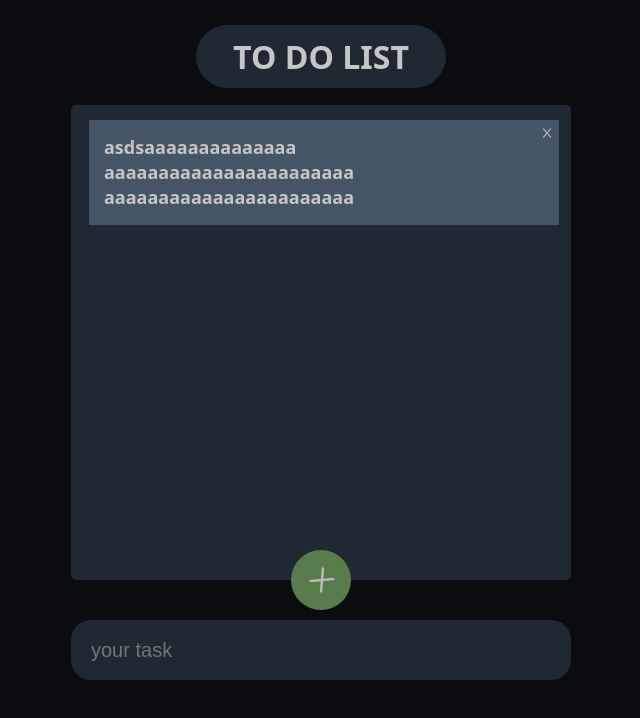
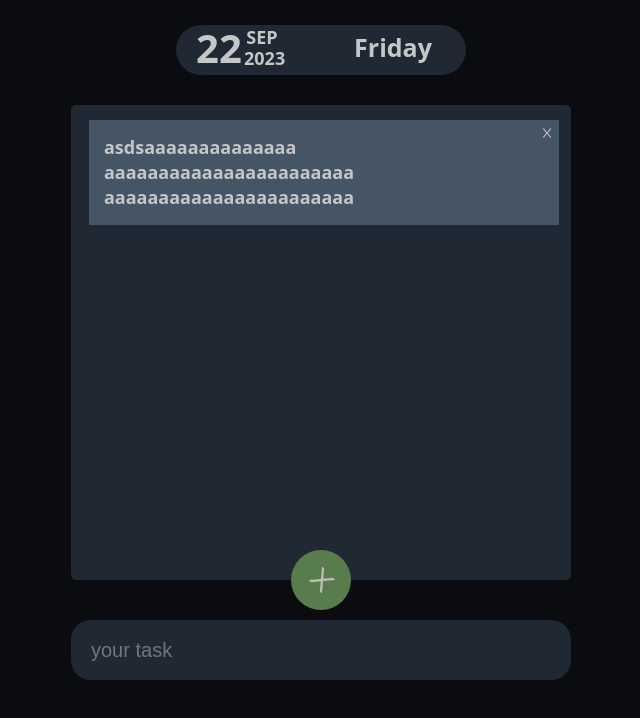
Before and after one commit to ArtemMartynow/react-toDoList, a React (Create React App) app: page / in a window 1280 px wide. Shown: the top 718 px of the page, without its empty margins (319-959 px from the left). Built offline with nearby package versions, Linux system fonts and the light colour scheme.

Commit message:
fixed bugs and changed the header.

```diff
--- a/src/App.js
+++ b/src/App.js
@@ -21,7 +21,7 @@ class App extends React.Component {
     render() {
     return (
       <div className='app'>
-        <Header text='TO DO LIST' />
+        <Header />
         <Tasks tasks={this.state.tasks} deleteTask={this.deleteTask} />
         <AddTask addTask={this.addTask} />
       </div>
--- a/src/components/AddTask.js
+++ b/src/components/AddTask.js
@@ -14,10 +14,16 @@ class AddTask extends React.Component {
       <form ref={(el) => this.myForm = el}>
         <input placeholder='your task' onChange={(text) => {this.setState({ title: text.target.value })}} />
         <button type='button' onClick={() => {
+          if(this.state.title === '') {
+            return
+          } else {
             this.myForm.reset()
             this.props.addTask({
                 title: this.state.title
-            })}
+            })
+            return this.setState({title: ''})
+          }
+          }
         }><AiOutlineClose className='add-icon' /></button>
       </form>
     )
--- a/src/components/Header.js
+++ b/src/components/Header.js
@@ -2,12 +2,23 @@ import React from 'react';
 
 
 class Header extends React.Component {
+
+  date = new Date()
+  dateNumber = this.date.getDate()
+  dateMonth = ['JAN','FEB','MAR','APR','MAY','JUN','JUL','AUG','SEP','OCT','NOV','DEC'][this.date.getMonth()]
+  dateYear = this.date.getFullYear()
+  dateDay = ['Sunday','Monday','Tuesday','Wensday','Thursday','Friday','Saturday'][this.date.getDay()]
+
   render() {
     return (
-        <header><h1>{this.props.text}</h1></header>
+        <header>
+          <h1 className='date-number'>{this.dateNumber}</h1>
+          <h1 className='date-month'>{this.dateMonth}</h1>
+          <h1 className='date-year'>{this.dateYear}</h1>
+          <h1 className='date-day'>{this.dateDay}</h1>
+        </header>
     )
   }
-  Click() {alert('asd')}
 }
 
 export default Header
--- a/src/scss/header.scss
+++ b/src/scss/header.scss
@@ -5,8 +5,35 @@ header {
     position: fixed;
     width: 250px;
     border-radius: 50px;
-    margin-left: calc(50% - 125px);
-    h1 {
-        padding: 10px 0;
+    margin-left: calc(50% - 145px);
+    display: grid;
+    grid-template-columns: repeat(4, 1fr);
+    grid-template-rows: repeat(2, 1fr);
+    grid-column-gap: 0px;
+    grid-row-gap: 0px;
+    padding: 0 20px;
+    .date-number {
+        font-size: 40px;
+        width: 41px;
+        line-height: 45px;
+        grid-area: 1 / 1 / 3 / 2;
+    }
+    .date-month {
+        width: 36px;
+        line-height: 25px;
+        font-size: 18px;
+        grid-area: 1 / 2 / 2 / 3;
+    }
+    .date-year {
+        width: 40px;
+        line-height: 17px;
+        font-size: 18px;
+        grid-area: 2 / 2 / 3 / 3;
+    }
+    .date-day {
+        font-size: 25px;
+        width: 106px;
+        line-height: 45px;
+        grid-area: 1 / 4 / 3 / 5;
     }
 }
```
